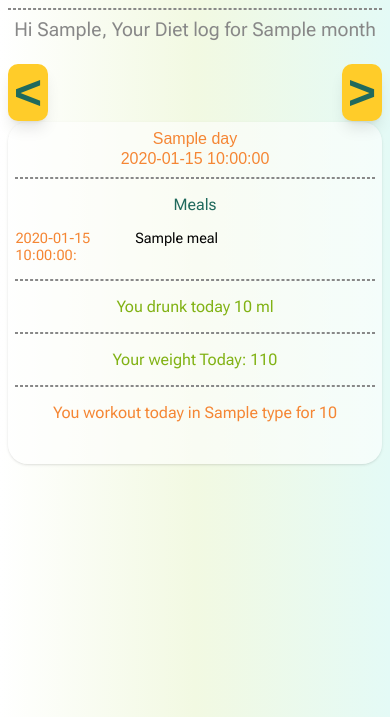
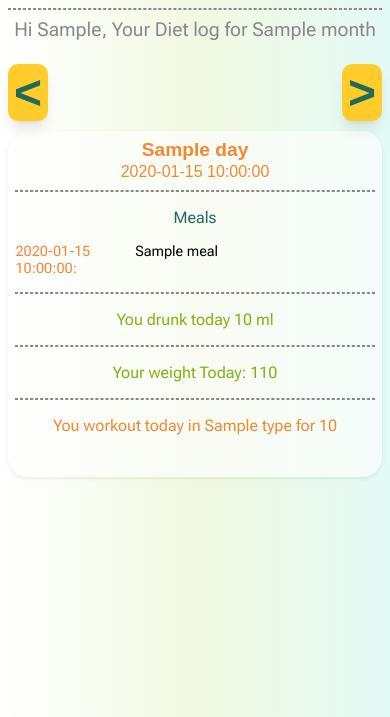
Before and after one commit to RoniShpatz/Diet-pal, a Flask app: template templates/week_display.html in a window 390 px wide. Shown: the part 110-827 px from the top of the page. Run offline with Flask 3, Linux system fonts and the light colour scheme; the template is opened without the code that fills it: most values are stand-ins (such as "Sample title", 1, 10 or a date in 2020).

Commit message:
fix week display

```diff
--- a/static/css/style.css
+++ b/static/css/style.css
@@ -1387,6 +1387,9 @@ color: #F58634;
     color: #F58634;
     cursor: pointer;
 }
+.week-day-name{
+    font-weight: 600;
+}
 .week-day-div form button:hover{
     color: #81B214;
 }
@@ -1423,7 +1426,8 @@ text-align: center;
 @media (max-width: 800px) {
     .day-container {
         grid-template-columns: 1fr;
-        gap: 1px;
+        gap: 10px;
+
     }
     .week-btns{
         position: sticky;
@@ -1431,4 +1435,10 @@ text-align: center;
         align-items: center;
         padding-top: 5%;
     }
+    .week-day-name{
+        font-size: 1.2rem !important;
+    }
+    .week-day-div{
+        box-shadow: 0px 2px 4px 0px rgba(0, 0, 0, 0.075);
+    }
 }
--- a/templates/week_display.html
+++ b/templates/week_display.html
@@ -17,7 +17,7 @@
         <div class="day{{loop.index}}">
             <div class="week-day-div">
                 <form method="POST" action="{{url_for('go_to_date', date_now = day.day_date )}}" >
-                    <button type="submit">{{day.day_name}}</button>
+                    <button type="submit" class="week-day-name">{{day.day_name}}</button>
                     <button type="submit"> {{day.day_date}}</button>
                 </form>
                 <hr style="border: 1px dashed {{color}};">
```
